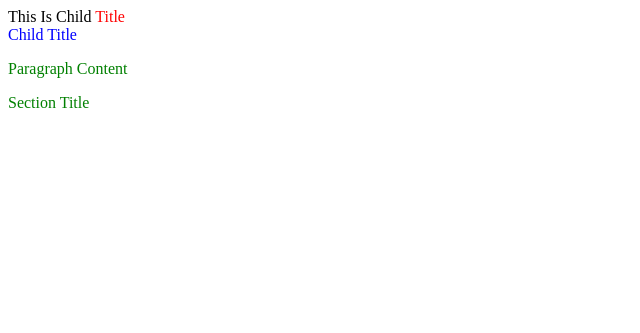
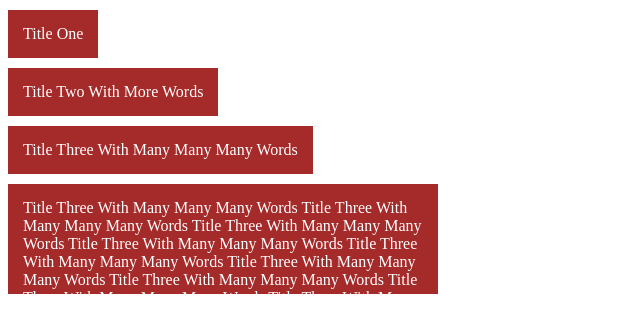
Before and after one commit to mouatezbenariba/elzero-progression, a PHP site: page /1/index.html in a window 1280 px wide. Shown: the top 333 px of the page, without its empty margins (0-640 px from the left). Run offline with PHP 8.4, Linux system fonts and the light colour scheme.

Commit message:
do 13-16 css assignment

```diff
--- a/Assignments/CSS/13-16/1/index.html
+++ b/Assignments/CSS/13-16/1/index.html
@@ -6,11 +6,12 @@
   <link rel="stylesheet" href="../css/master.css">
 </head>
 <body>
-  <div class="parent">
-    <div class="child">This Is Child <span class="title">Title</span></div>
-    <span class="title">Child Title</span>
-    <p>Paragraph Content</p>
+  <div>Title One</div>
+  <div>Title Two With More Words</div>
+  <div>Title Three With Many Many Many Words</div>
+  <div class="last">Title Three With Many Many Many Words Title Three With Many Many Many Words Title Three With Many Many Many Words
+    Title Three With Many Many Many Words Title Three With Many Many Many Words Title Three With Many Many Many Words
+    Title Three With Many Many Many Words Title Three With Many Many Many Words Title Three With Many Many Many Words
   </div>
-  <div class="title">Section Title</div>
 </body>
 </html>
--- a/Assignments/CSS/13-16/master.css
+++ b/Assignments/CSS/13-16/master.css
@@ -1,12 +1,13 @@
-.parent .child .title{
-  color: red;
+div{
+  background-color: #a52a2a;
+  color: white;
+  padding: 15px;
+  margin: 10px 0;
+  max-width: 400px;
+  width: fit-content;
 }
 
-.parent .title{
-  color: blue;
+.last{
+  height:80px;
+  overflow: hidden;
 }
-
-.parent p,
-.title{
-  color: green;
-}
```
